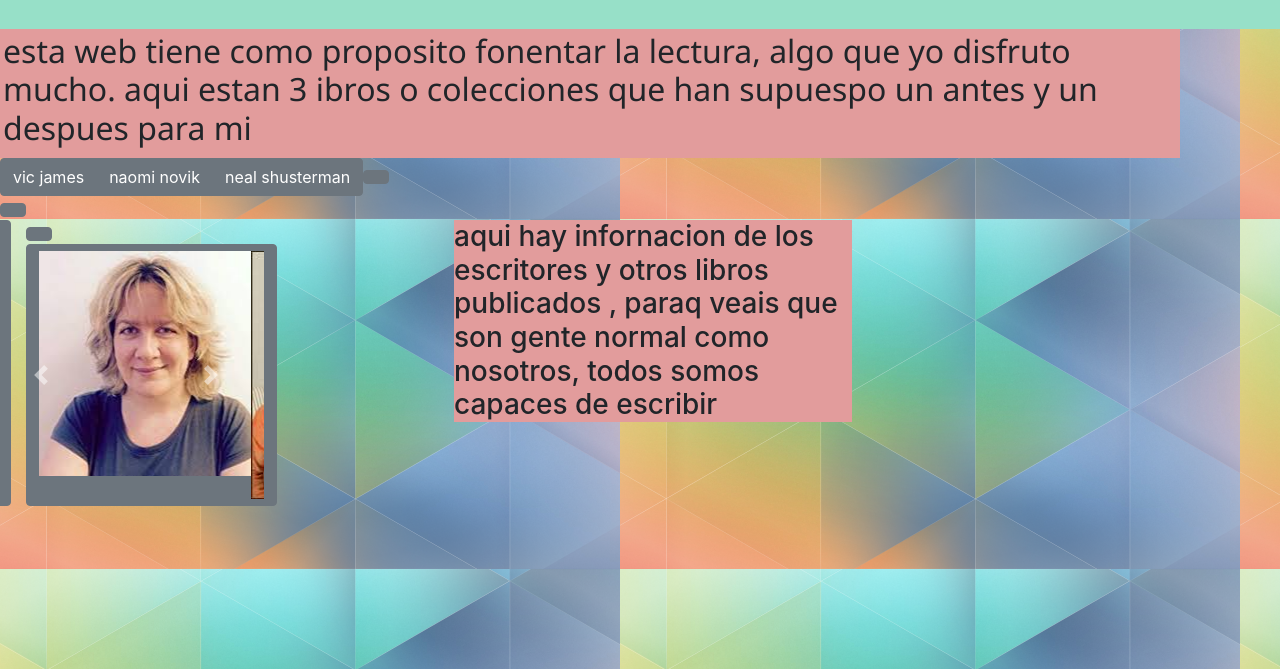
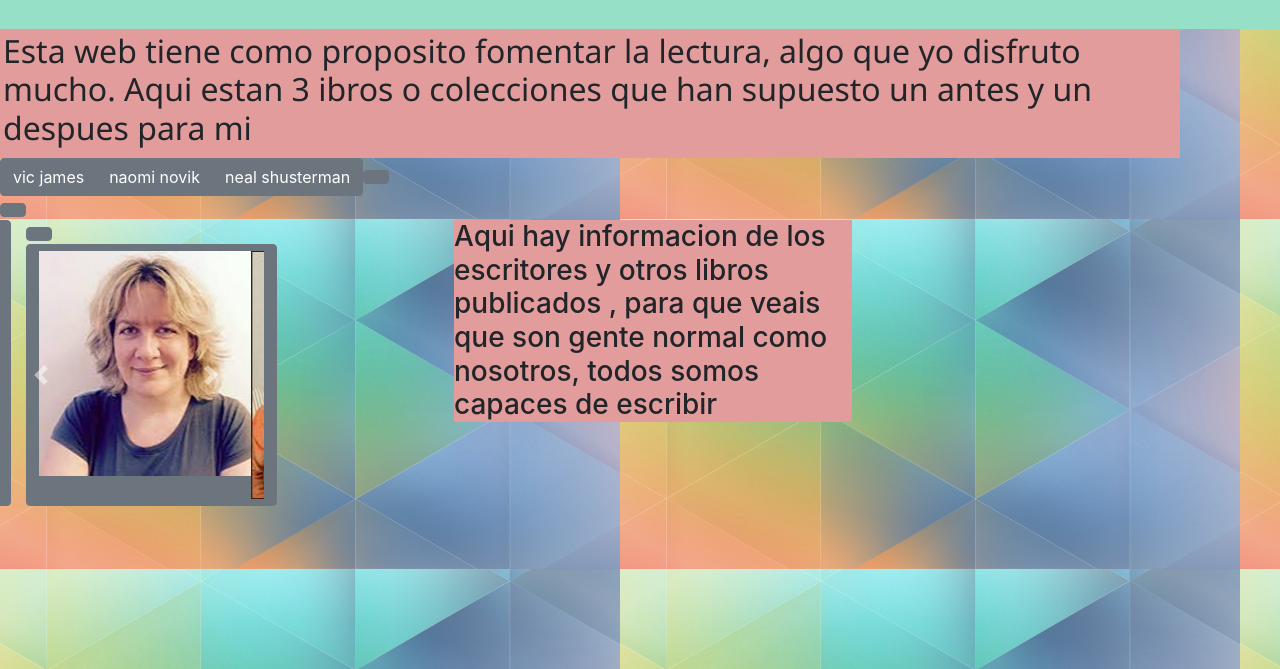
Before and after one commit to marmarmar2005/libros, a plain HTML site: page index.html in a window 1280 px wide. Shown: the part 131-800 px from the top of the page. Drawn offline with nearby package versions, Linux system fonts and the light colour scheme.

Commit message:
Update index.html

```diff
--- a/index.html
+++ b/index.html
@@ -25,8 +25,8 @@
                                 </div>
                               </nav>
                             <div class= " body"> <br> <h1 class="titulo">  MIS LIBROS FAVORITOS </h1> </br></div>
-                            <div class="yo"><h2> esta web tiene como proposito fonentar la lectura, algo que yo disfruto mucho.
-                                  aqui estan 3 ibros o colecciones que han supuespo un antes y un despues para mi</h2></div>
+                            <div class="yo"><h2> Esta web tiene como proposito fomentar la lectura, algo que yo disfruto mucho.
+                                  Aqui estan 3 ibros o colecciones que han supuesto un antes y un despues para mi</h2></div>
                              </h2>
                              <div class="btn-group" role="group" aria-label="Basic example">
                              <a href="http://www.vicjames.co.uk/" <button type="button" class="btn btn-secondary">vic james</button></a href>
@@ -90,7 +90,7 @@
                                         </div>
                                   </div>
                                   <div class="col">
-                                         <div class = "escritires" ><h3> aqui hay infornacion de los escritores y otros libros publicados , paraq veais que son gente normal como nosotros, todos somos capaces de escribir </h3></div>
+                                         <div class = "escritires" ><h3> Aqui hay informacion de los escritores y otros libros publicados , para que veais que son gente normal como nosotros, todos somos capaces de escribir </h3></div>
                                   </div>
                                   <div class="col">
 
```
